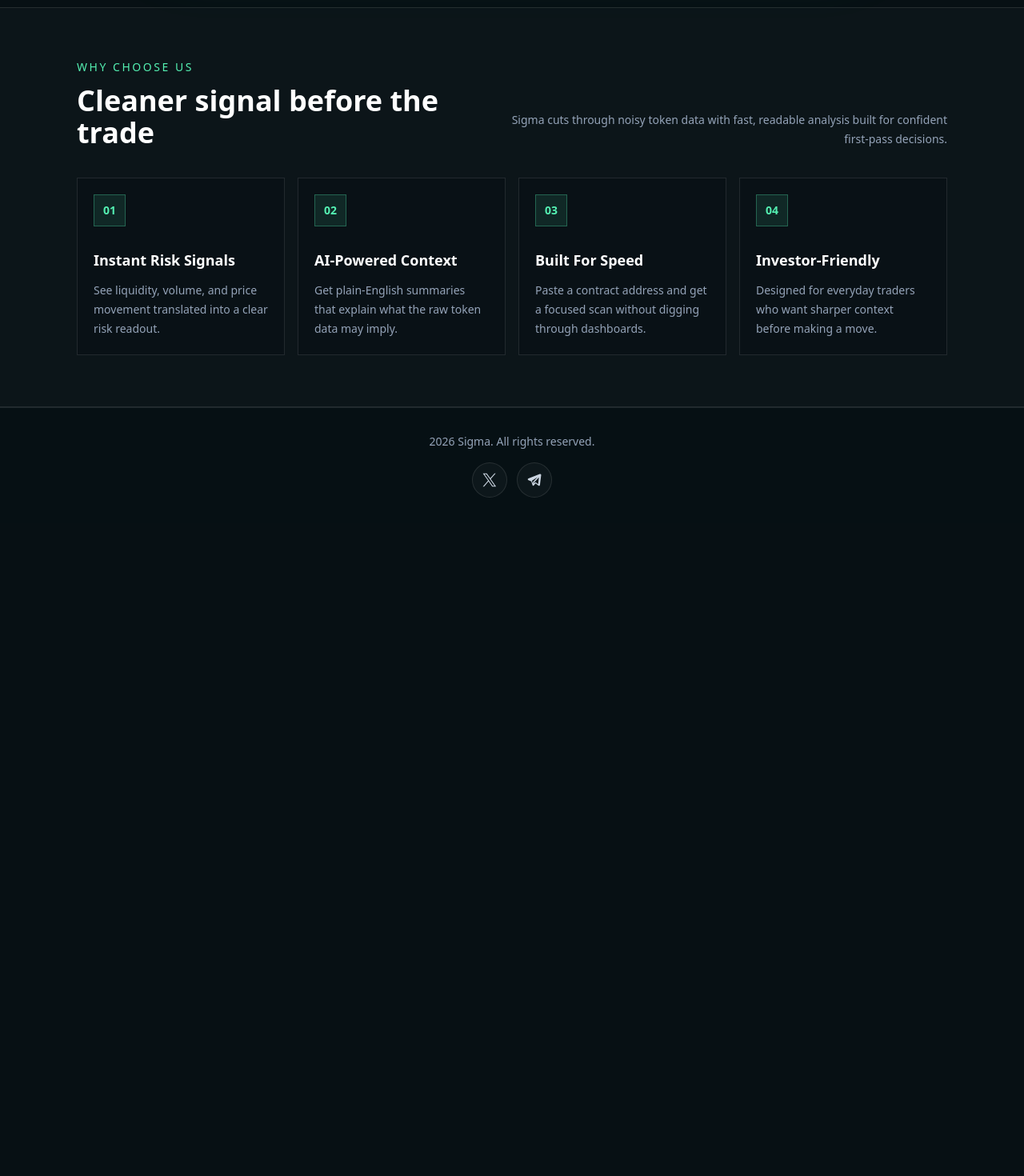
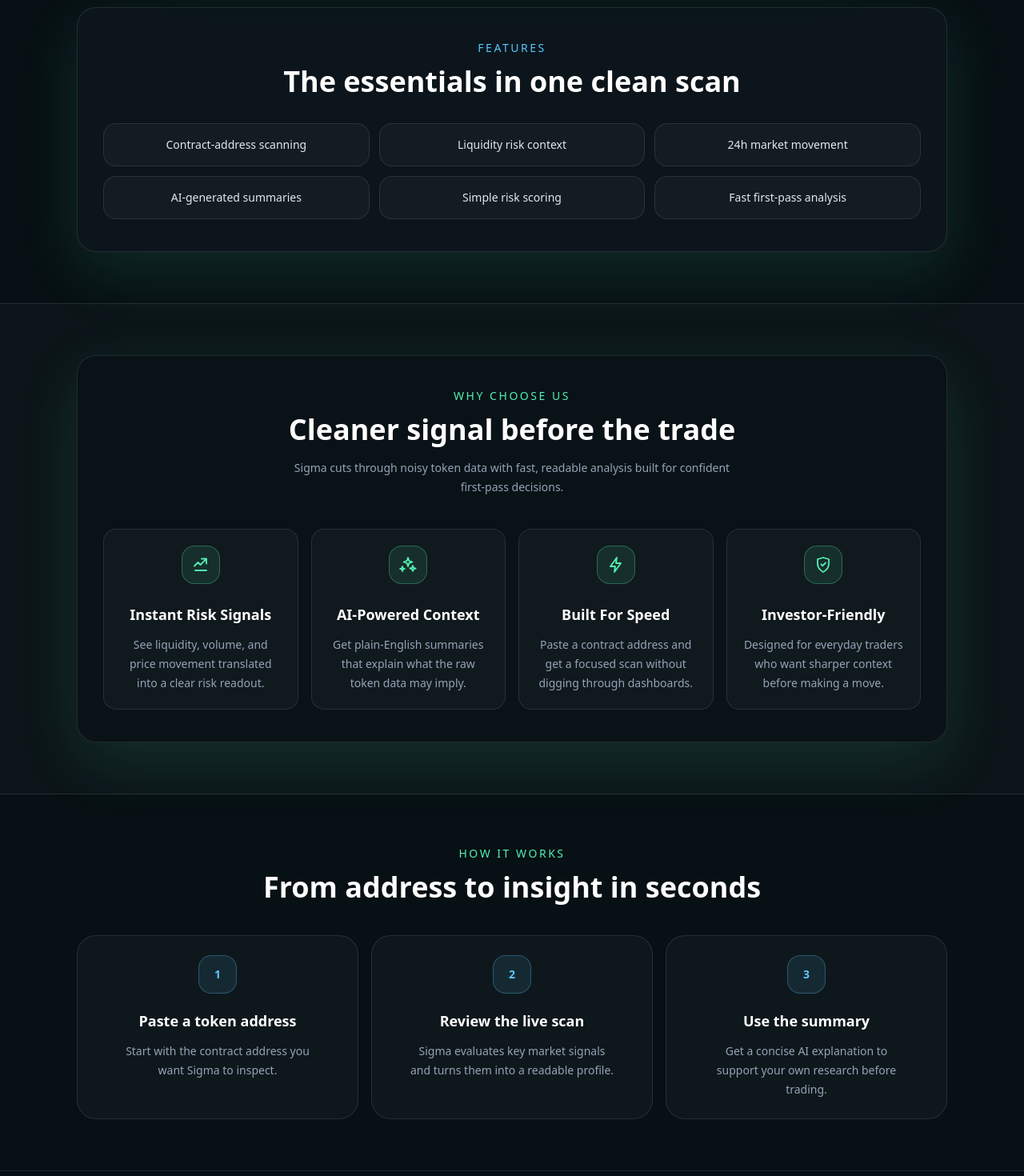
Before and after one commit to princeolawale/sigma, a Next.js app: page / in a window 1280 px wide. Shown: the part 640-2110 px from the top of the page at 80% size. Before the commit the page ends 1294 px from the top, so only its background shows below. Built offline with nearby package versions, Linux system fonts and the light colour scheme.

Commit message:
Update SIGMA

```diff
--- a/app/page.tsx
+++ b/app/page.tsx
@@ -3,19 +3,55 @@
 const reasons = [
   {
     title: "Instant Risk Signals",
-    text: "See liquidity, volume, and price movement translated into a clear risk readout."
+    text: "See liquidity, volume, and price movement translated into a clear risk readout.",
+    icon: (
+      <path d="M4 13.5 8.5 9l3 3L19 4.5M19 4.5v6M19 4.5h-6M5 19h14" />
+    )
   },
   {
     title: "AI-Powered Context",
-    text: "Get plain-English summaries that explain what the raw token data may imply."
+    text: "Get plain-English summaries that explain what the raw token data may imply.",
+    icon: (
+      <path d="M12 3l1.35 4.15L17.5 8.5l-4.15 1.35L12 14l-1.35-4.15L6.5 8.5l4.15-1.35L12 3ZM5 14l.75 2.25L8 17l-2.25.75L5 20l-.75-2.25L2 17l2.25-.75L5 14ZM18 13l.9 2.7 2.7.9-2.7.9L18 20l-.9-2.7-2.7-.9 2.7-.9L18 13Z" />
+    )
   },
   {
     title: "Built For Speed",
-    text: "Paste a contract address and get a focused scan without digging through dashboards."
+    text: "Paste a contract address and get a focused scan without digging through dashboards.",
+    icon: (
+      <path d="M13 3 5 14h6l-1 7 8-11h-6l1-7Z" />
+    )
   },
   {
     title: "Investor-Friendly",
-    text: "Designed for everyday traders who want sharper context before making a move."
+    text: "Designed for everyday traders who want sharper context before making a move.",
+    icon: (
+      <path d="M12 21s7-3.5 7-10V5l-7-2-7 2v6c0 6.5 7 10 7 10ZM9.5 11.5l1.75 1.75L15 9.5" />
+    )
+  }
+];
+
+const features = [
+  "Contract-address scanning",
+  "Liquidity risk context",
+  "24h market movement",
+  "AI-generated summaries",
+  "Simple risk scoring",
+  "Fast first-pass analysis"
+];
+
+const steps = [
+  {
+    title: "Paste a token address",
+    text: "Start with the contract address you want Sigma to inspect."
+  },
+  {
+    title: "Review the live scan",
+    text: "Sigma evaluates key market signals and turns them into a readable profile."
+  },
+  {
+    title: "Use the summary",
+    text: "Get a concise AI explanation to support your own research before trading."
   }
 ];
 
@@ -23,7 +59,7 @@
   return (
     <main className="flex min-h-screen flex-col overflow-hidden">
       <nav className="border-b border-white/10 bg-ink/80 backdrop-blur-xl">
-        <div className="mx-auto flex h-20 max-w-6xl items-center justify-between px-5 sm:px-8">
+        <div className="relative mx-auto flex h-20 max-w-6xl items-center justify-between px-5 sm:px-8">
           <div className="flex items-center gap-3">
             <span className="font-serif text-4xl font-bold italic tracking-normal text-white drop-shadow-[0_0_18px_rgba(84,240,178,0.28)] sm:text-5xl">
               Sigma
@@ -33,10 +69,51 @@
             <span className="h-2 w-2 rounded-full bg-acid shadow-[0_0_18px_rgba(84,240,178,0.9)]" />
             Live token intelligence
           </div>
+          <details className="group sm:hidden">
+            <summary
+              aria-label="Open navigation menu"
+              className="flex h-11 w-11 cursor-pointer list-none items-center justify-center rounded-2xl border border-white/10 bg-white/[0.04] text-white transition hover:border-acid/50 [&::-webkit-details-marker]:hidden"
+            >
+              <svg
+                aria-hidden="true"
+                viewBox="0 0 24 24"
+                className="h-6 w-6"
+                fill="none"
+                stroke="currentColor"
+                strokeLinecap="round"
+                strokeWidth="1.8"
+              >
+                <path d="M4 7h16M4 12h16M4 17h16" />
+              </svg>
+            </summary>
+            <div className="absolute right-5 top-16 z-20 w-56 rounded-3xl border border-white/10 bg-panel/95 p-3 shadow-glow backdrop-blur-xl">
+              <a
+                href="#get-started"
+                className="block rounded-2xl px-4 py-3 text-sm font-medium text-slate-200 transition hover:bg-white/[0.06] hover:text-acid"
+              >
+                Get Started
+              </a>
+              <a
+                href="#why-choose-us"
+                className="block rounded-2xl px-4 py-3 text-sm font-medium text-slate-200 transition hover:bg-white/[0.06] hover:text-acid"
+              >
+                Why Choose Us
+              </a>
+              <a
+                href="#how-it-works"
+                className="block rounded-2xl px-4 py-3 text-sm font-medium text-slate-200 transition hover:bg-white/[0.06] hover:text-acid"
+              >
+                How It Works
+              </a>
+            </div>
+          </details>
         </div>
       </nav>
 
-      <section className="mx-auto flex w-full max-w-6xl flex-col items-center px-5 py-14 sm:px-8 sm:py-20">
+      <section
+        id="get-started"
+        className="mx-auto flex w-full max-w-6xl flex-col items-center px-5 py-14 sm:px-8 sm:py-20"
+      >
         <div className="max-w-3xl text-center">
           <p className="mb-4 inline-flex rounded-full border border-acid/30 bg-acid/10 px-4 py-2 text-sm font-medium text-acid">
             Crypto risk analysis for everyday investors
@@ -53,41 +130,100 @@
         <TokenAnalyzer />
       </section>
 
-      <section className="border-y border-white/10 bg-white/[0.02]">
+      <section className="mx-auto w-full max-w-6xl px-5 pb-14 sm:px-8 sm:pb-16">
+        <div className="rounded-3xl border border-white/10 bg-panel/60 px-5 py-10 text-center shadow-glow sm:px-8">
+          <p className="text-sm font-medium uppercase tracking-[0.18em] text-cyan">
+            Features
+          </p>
+          <h2 className="mx-auto mt-3 max-w-2xl text-3xl font-semibold tracking-normal text-white sm:text-4xl">
+            The essentials in one clean scan
+          </h2>
+          <div className="mt-8 grid gap-3 sm:grid-cols-2 lg:grid-cols-3">
+            {features.map((feature) => (
+              <div
+                key={feature}
+                className="rounded-2xl border border-white/10 bg-white/[0.03] px-4 py-4 text-sm font-medium text-slate-200"
+              >
+                {feature}
+              </div>
+            ))}
+          </div>
+        </div>
+      </section>
+
+      <section id="why-choose-us" className="border-y border-white/10 bg-white/[0.02]">
         <div className="mx-auto max-w-6xl px-5 py-14 sm:px-8 sm:py-16">
-          <div className="mb-9 flex flex-col gap-3 sm:flex-row sm:items-end sm:justify-between">
-            <div>
+          <div className="rounded-3xl border border-white/10 bg-ink/50 px-5 py-10 shadow-glow sm:px-8">
+            <div className="mx-auto mb-10 max-w-2xl text-center">
               <p className="text-sm font-medium uppercase tracking-[0.18em] text-acid">
                 Why Choose Us
               </p>
               <h2 className="mt-3 text-3xl font-semibold tracking-normal text-white sm:text-4xl">
                 Cleaner signal before the trade
               </h2>
-            </div>
-            <p className="max-w-xl text-sm leading-6 text-slate-400 sm:text-right">
+              <p className="mx-auto mt-4 max-w-xl text-sm leading-6 text-slate-400">
                 Sigma cuts through noisy token data with fast, readable analysis
                 built for confident first-pass decisions.
               </p>
             </div>
 
             <div className="grid gap-4 sm:grid-cols-2 lg:grid-cols-4">
-            {reasons.map((reason, index) => (
+              {reasons.map((reason) => (
                 <article
                   key={reason.title}
-                className="group min-h-48 border border-white/10 bg-ink/60 p-5 transition hover:-translate-y-1 hover:border-acid/40 hover:bg-white/[0.04]"
+                  className="group min-h-52 rounded-2xl border border-white/10 bg-white/[0.03] p-5 text-center transition hover:-translate-y-1 hover:border-acid/40 hover:bg-white/[0.05]"
                 >
-                <div className="mb-7 flex h-10 w-10 items-center justify-center border border-acid/30 bg-acid/10 text-sm font-semibold text-acid">
-                  {String(index + 1).padStart(2, "0")}
+                  <div className="mx-auto mb-6 flex h-12 w-12 items-center justify-center rounded-2xl border border-acid/30 bg-acid/10 text-acid transition group-hover:shadow-[0_0_28px_rgba(84,240,178,0.24)]">
+                    <svg
+                      aria-hidden="true"
+                      viewBox="0 0 24 24"
+                      className="h-6 w-6"
+                      fill="none"
+                      stroke="currentColor"
+                      strokeLinecap="round"
+                      strokeLinejoin="round"
+                      strokeWidth="1.8"
+                    >
+                      {reason.icon}
+                    </svg>
                   </div>
                   <h3 className="text-lg font-semibold text-white">
                     {reason.title}
                   </h3>
-                <p className="mt-3 text-sm leading-6 text-slate-400">
+                  <p className="mx-auto mt-3 max-w-56 text-sm leading-6 text-slate-400">
                     {reason.text}
                   </p>
                 </article>
               ))}
             </div>
+          </div>
+        </div>
+      </section>
+
+      <section id="how-it-works" className="mx-auto w-full max-w-6xl px-5 py-14 sm:px-8 sm:py-16">
+        <div className="mx-auto max-w-2xl text-center">
+          <p className="text-sm font-medium uppercase tracking-[0.18em] text-acid">
+            How It Works
+          </p>
+          <h2 className="mt-3 text-3xl font-semibold tracking-normal text-white sm:text-4xl">
+            From address to insight in seconds
+          </h2>
+        </div>
+        <div className="mt-10 grid gap-4 md:grid-cols-3">
+          {steps.map((step, index) => (
+            <article
+              key={step.title}
+              className="rounded-3xl border border-white/10 bg-white/[0.03] p-6 text-center transition hover:-translate-y-1 hover:border-cyan/40 hover:bg-white/[0.05]"
+            >
+              <div className="mx-auto mb-5 flex h-12 w-12 items-center justify-center rounded-2xl border border-cyan/30 bg-cyan/10 text-sm font-semibold text-cyan">
+                {index + 1}
+              </div>
+              <h3 className="text-lg font-semibold text-white">{step.title}</h3>
+              <p className="mx-auto mt-3 max-w-64 text-sm leading-6 text-slate-400">
+                {step.text}
+              </p>
+            </article>
+          ))}
         </div>
       </section>
 
```
Lines whose indentation alone changed are shown as unchanged.
